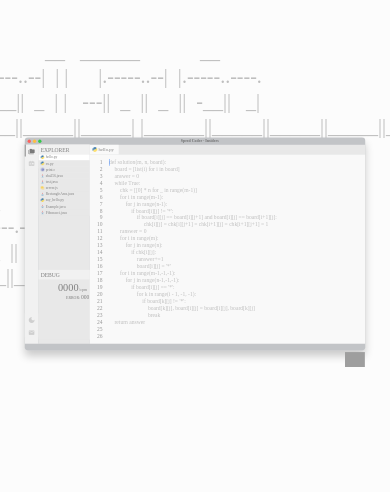
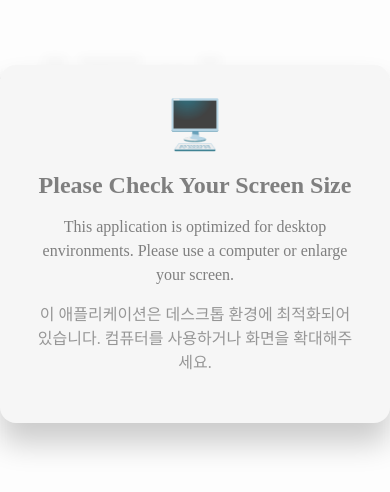
Before and after one commit to Seol-JY/SpeedCoder, a React (Create React App) app in the folder client/: page / in a window 390 px wide. Shown: the part 178-670 px from the top of the page. Built offline with nearby package versions, Linux system fonts and the light colour scheme; grey boxes are pictures that could not be loaded; a web font is replaced by a local one.

Commit message:
[FEAT]: 데스크톱 환경만 허용하도록 변경

```diff
--- a/client/src/App.css
+++ b/client/src/App.css
@@ -985,3 +985,101 @@ ul {
   color: rgba(255, 255, 255, 0.8) !important;
   opacity: 1;
 }
+
+.screen-size-warning {
+  position: fixed;
+  top: 0;
+  left: 0;
+  width: 100%;
+  height: 100%;
+  background-color: var(--popup-background-color);
+  display: flex;
+  align-items: center;
+  justify-content: center;
+  z-index: 1000;
+}
+
+.warning-content {
+  background-color: var(--popup-inner-contents-background-color);
+  padding: 2rem;
+  border-radius: 11px;
+  text-align: center;
+  box-shadow: rgba(0, 0, 0, 0.2) 0px 20px 30px;
+  max-width: 400px;
+}
+
+.warning-content h2 {
+  color: var(--popup-inner-contents-font-color);
+  font-size: 1.5rem;
+  margin-bottom: 1rem;
+}
+
+.warning-content p {
+  color: var(--popup-inner-contents-font-color);
+  font-size: 1rem;
+  line-height: 1.5;
+}
+
+/* 기존 CSS 파일에 추가 */
+.screen-size-warning {
+  position: fixed;
+  top: 0;
+  left: 0;
+  width: 100%;
+  height: 100%;
+  background-color: var(--popup-background-color);
+  display: flex;
+  align-items: center;
+  justify-content: center;
+  z-index: 1000;
+  backdrop-filter: blur(5px); /* 배경 블러 효과 */
+}
+
+.warning-content {
+  background-color: var(--popup-inner-contents-background-color);
+  padding: 2rem;
+  border-radius: 16px;
+  text-align: center;
+  box-shadow: rgba(0, 0, 0, 0.2) 0px 20px 30px;
+  max-width: 400px;
+  animation: fade-in 0.5s ease-in-out; /* 페이드 인 애니메이션 */
+}
+
+.warning-icon {
+  font-size: 3rem;
+  margin-bottom: 1rem;
+  color: var(--cursor-color);
+}
+
+.warning-content h2 {
+  color: var(--popup-inner-contents-font-color);
+  font-size: 1.5rem;
+  margin-bottom: 1rem;
+  font-weight: 600;
+}
+
+.english-text {
+  color: var(--popup-inner-contents-font-color);
+  font-size: 1rem;
+  line-height: 1.5;
+  margin-bottom: 0.5rem;
+}
+
+.korean-text {
+  color: var(--popup-inner-contents-font-color);
+  font-size: 0.875rem;
+  line-height: 1.5;
+  opacity: 0.8; /* 한국어 텍스트를 더 연하게 표시 */
+}
+
+/* 페이드 인 애니메이션 */
+@keyframes fade-in {
+  0% {
+    opacity: 0;
+    transform: translateY(-20px);
+  }
+  100% {
+    opacity: 1;
+    transform: translateY(0);
+  }
+}
--- a/client/src/App.js
+++ b/client/src/App.js
@@ -1,5 +1,6 @@
 import "./App.css";
 import Editor from "./components/Editor";
+import ScreenSizeWarning from "./components/ScreenSizeWarning";
 import Sidebar from "./components/Sidebar";
 import SidebarButton from "./components/SidebarButton";
 import Topbar from "./components/Topbar";
@@ -80,6 +81,8 @@ function App() {
 
   return (
     <Provider store={store}>
+      <ScreenSizeWarning />
+
       <div
         style={{
           margin: "0 10px 0 0",
--- /dev/null
+++ b/client/src/components/ScreenSizeWarning.jsx
@@ -0,0 +1,52 @@
+import React, { useState, useEffect } from "react";
+
+const ScreenSizeWarning = () => {
+  const [isVisible, setIsVisible] = useState(false);
+
+  // 모바일 또는 태블릿 기기인지 확인하는 함수
+  const isMobileDevice = () => {
+    return /Android|webOS|iPhone|iPad|iPod|BlackBerry|IEMobile|Opera Mini/i.test(
+      navigator.userAgent
+    );
+  };
+
+  useEffect(() => {
+    const handleResize = () => {
+      if (
+        window.innerWidth < 768 ||
+        window.innerHeight < 470 ||
+        isMobileDevice()
+      ) {
+        setIsVisible(true);
+      } else {
+        setIsVisible(false);
+      }
+    };
+
+    window.addEventListener("resize", handleResize);
+    handleResize(); // 초기 로드 시에도 체크
+
+    return () => window.removeEventListener("resize", handleResize);
+  }, []);
+
+  if (!isVisible) return null;
+
+  return (
+    <div className="screen-size-warning">
+      <div className="warning-content">
+        <div className="warning-icon">🖥️</div>
+        <h2>Please Check Your Screen Size</h2>
+        <p className="english-text">
+          This application is optimized for desktop environments. Please use a
+          computer or enlarge your screen.
+        </p>
+        <p className="korean-text">
+          이 애플리케이션은 데스크톱 환경에 최적화되어 있습니다. 컴퓨터를
+          사용하거나 화면을 확대해주세요.
+        </p>
+      </div>
+    </div>
+  );
+};
+
+export default ScreenSizeWarning;
```
